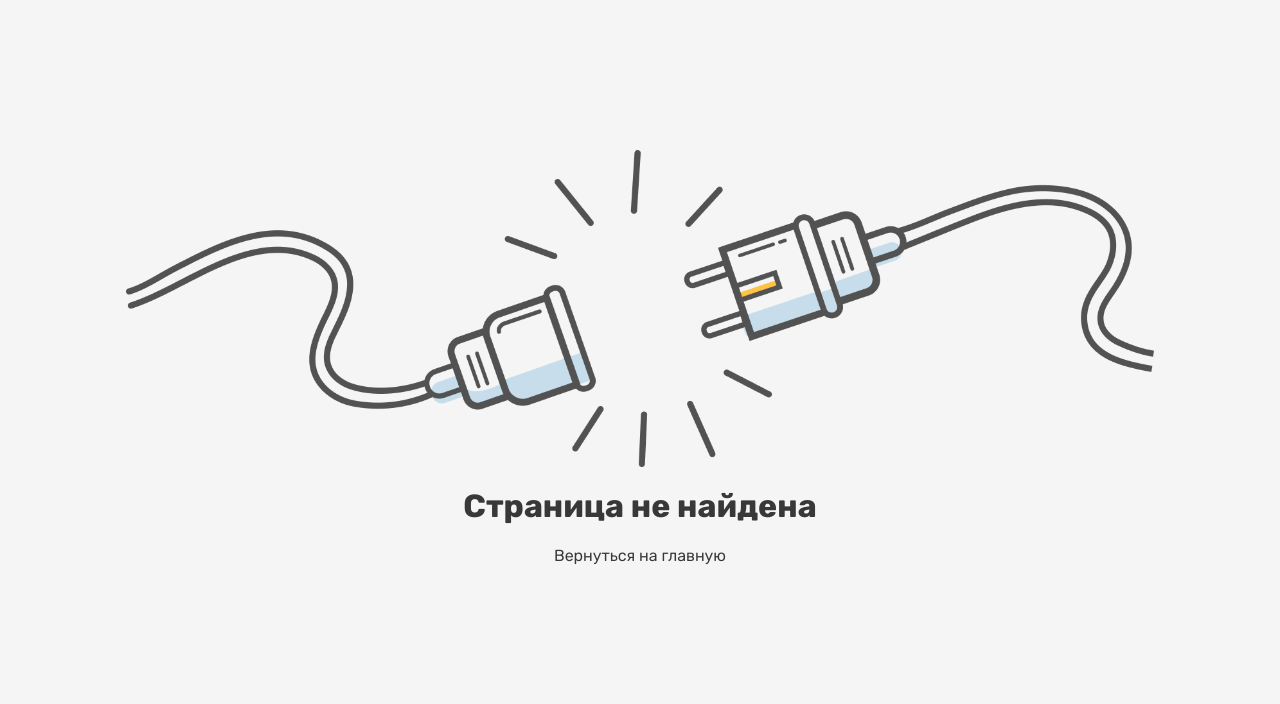
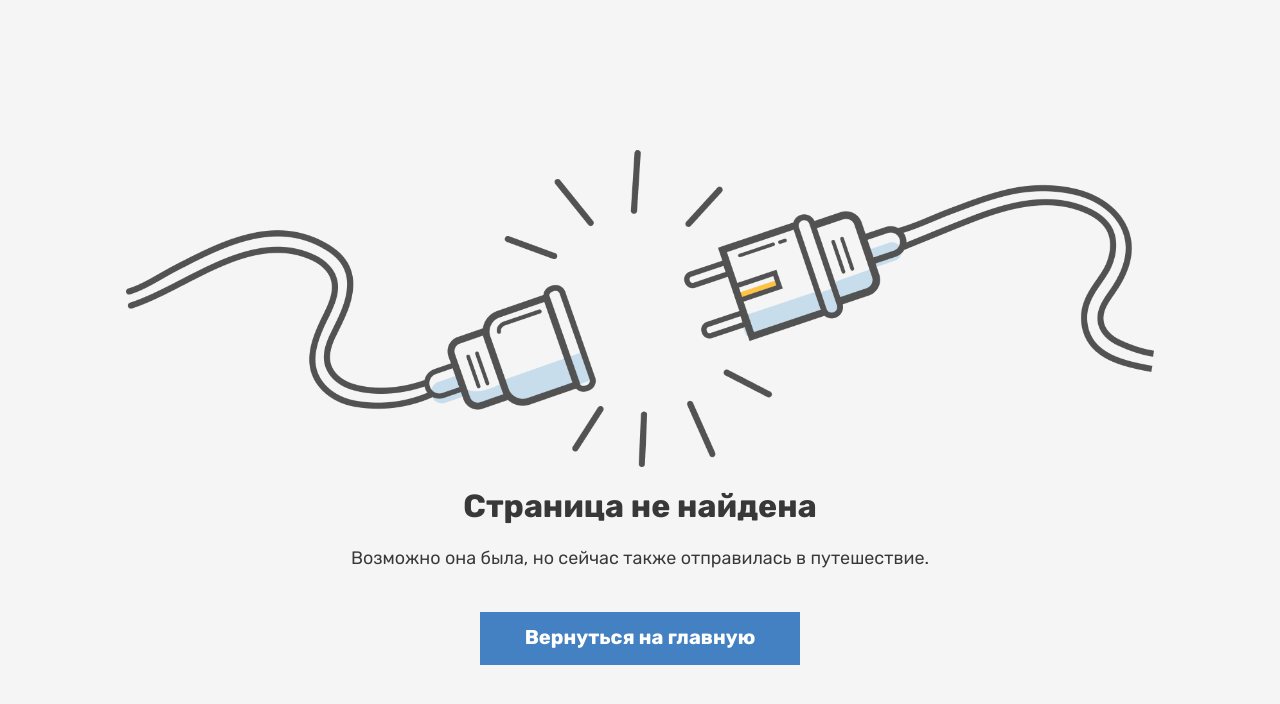
Before and after one commit to foxspb2012/1313957-six-cities-10, a React (Create React App) app in the folder project/: page /favorites in a window 1280 px wide. Shown: the top 704 px of the page. Built offline with nearby package versions, Linux system fonts and the light colour scheme.

Commit message:
Выполнено задание "Маршрут по тайным тропам".

```diff
--- a/project/src/pages/not-found-screen/not-found-screen.tsx
+++ b/project/src/pages/not-found-screen/not-found-screen.tsx
@@ -5,7 +5,22 @@ function NotFoundScreen(): JSX.Element {
         <img className="property__image" style = {{marginTop: 150}} src="img/error.png" width={796} height={548} alt="Error 404" />
         <div style = {{textAlign: 'center'}}>
           <h1>Страница не&nbsp;найдена</h1>
-          <a href="/">Вернуться на главную</a>
+          <p style ={{ maxWidth: 600, margin: '0 auto 40px', fontSize: 18, lineHeight: 1.4}}>
+            Возможно она была, но&nbsp;сейчас также отправилась в путешествие.
+          </p>
+          <a style = {
+            { display: 'inline-block',
+              boxSizing: 'border-box',
+              width: 320,
+              fontSize: 20,
+              fontWeight: 'bold',
+              padding: '15px 20px',
+              color: '#ffffff',
+              backgroundColor: '#4481c3'}
+          } href="/"
+          >
+            Вернуться на главную
+          </a>
         </div>
       </section>
     </main>
```
